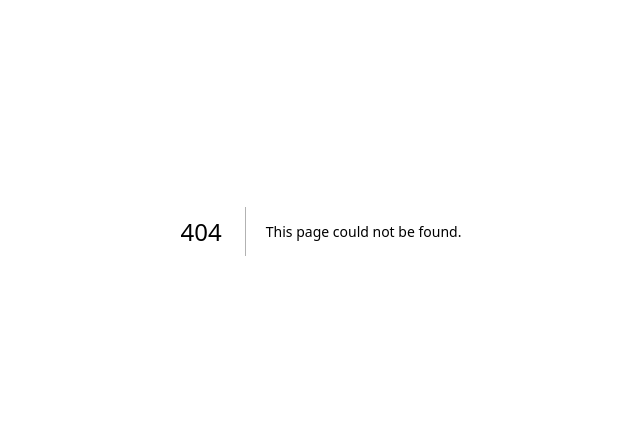
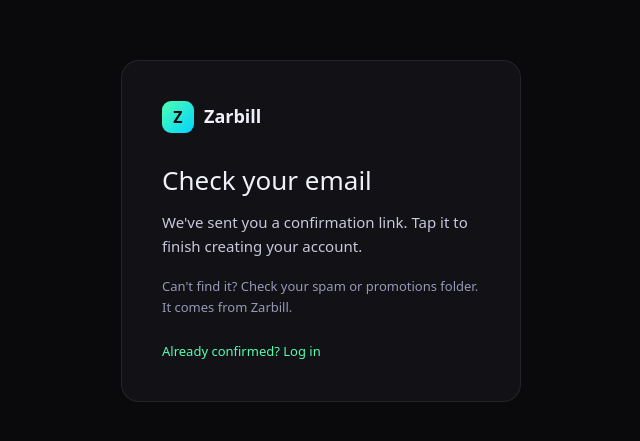
Before and after one commit to inkvoice-hq/inkvoice, a Next.js app: page /signup-complete in a window 1280 px wide. Before the commit this address had no page. Shown: the part 169-610 px from the top of the page, without its empty margins (319-959 px from the left). Built offline with nearby package versions, Linux system fonts and the light colour scheme.

Commit message:
Fix currencies on landing invoice example

```diff
--- a/app/login/page.tsx
+++ b/app/login/page.tsx
@@ -35,14 +35,13 @@
       const result = await action(formData);
       if (result?.error) {
         setError(result.error);
-      } else if (mode === "signup" && result?.redirectTo) {
+      } else if (mode === "signup") {
+        // Both paths land on a URL containing "signup-complete", which is
+        // what the Google Ads sign-up conversion looks for.
         await trackSignup();
-        window.location.assign(result.redirectTo);
-      } else if (mode === "signup") {
-        void trackSignup();
-        setPendingMsg(fromGenerator
-          ? "Almost done! Check your email and tap the confirmation link on this device. Your invoice will be waiting."
-          : "Check your email and tap the confirmation link to finish creating your account.");
+        window.location.assign(result?.redirectTo
+          ? result.redirectTo + "?signup-complete=1"
+          : "/signup-complete" + (fromGenerator ? "?from=generator" : ""));
       }
     });
   }
--- a/app/page.tsx
+++ b/app/page.tsx
@@ -94,8 +94,9 @@
               <div className="lp-landed">
                 <div className="lp-landed-h">Matched from your {isZA ? "Payoneer" : "Wise"} statement</div>
                 <div className="lp-landed-row"><span>Client paid</span><b>$2,060.00</b></div>
-                <div className="lp-landed-row"><span>Fees</span><b>{isZA ? "−R 712.40" : "−€19.40"}</b></div>
-                <div className="lp-landed-row lp-landed-tot"><span>Landed in your account</span><b>{isZA ? "R 33 186.20" : "€1,876.30"}</b></div>
+                <div className="lp-landed-row"><span>{isZA ? "Payoneer" : "Wise"} fee</span><b>{isZA ? "−$41.20" : "−$19.40"}</b></div>
+                <div className="lp-landed-row"><span>Converted at</span><b>{isZA ? "R 17.50 per $" : "€0.92 per $"}</b></div>
+                <div className="lp-landed-row lp-landed-tot"><span>Landed in your account</span><b>{isZA ? "R 35 329.00" : "€1,877.35"}</b></div>
               </div>
             </div>
           </div>
--- /dev/null
+++ b/app/signup-complete/page.tsx
@@ -0,0 +1,51 @@
+// app/signup-complete/page.tsx
+// Shown right after someone creates an account (before they confirm their
+// email). Its own URL lets Google Ads count a sign-up with a simple
+// "page URL contains signup-complete" rule; no extra code needed in Google.
+import type { Metadata } from "next";
+import Link from "next/link";
+
+export const metadata: Metadata = {
+  title: "Check your email — Zarbill",
+  robots: { index: false, follow: false },
+};
+
+export default async function SignupComplete({ searchParams }: { searchParams: Promise<{ from?: string }> }) {
+  const { from } = await searchParams;
+  const fromGenerator = from === "generator";
+  return (
+    <div style={wrap}>
+      <div style={card}>
+        <div style={{ display: "flex", alignItems: "center", gap: 10, marginBottom: 28 }}>
+          <div style={brandIcon}>Z</div>
+          <span style={{ fontSize: 18, fontWeight: 800 }}>Zarbill</span>
+        </div>
+        <h1 style={{ fontSize: 26, margin: "0 0 10px" }}>Check your email</h1>
+        <p style={{ color: "#c8c8dc", fontSize: 15, lineHeight: 1.6, margin: "0 0 18px" }}>
+          We&apos;ve sent you a confirmation link. Tap it{fromGenerator ? " on this device" : ""} to finish
+          creating your account{fromGenerator ? ", and your invoice will be waiting" : ""}.
+        </p>
+        <p style={{ color: "#9898b8", fontSize: 13, lineHeight: 1.6, margin: 0 }}>
+          Can&apos;t find it? Check your spam or promotions folder. It comes from Zarbill.
+        </p>
+        <p style={{ fontSize: 13, marginTop: 24 }}>
+          <Link href="/login" style={{ color: "#4fffb0", textDecoration: "none" }}>Already confirmed? Log in</Link>
+        </p>
+      </div>
+    </div>
+  );
+}
+
+const wrap: React.CSSProperties = {
+  minHeight: "100vh", display: "flex", alignItems: "center", justifyContent: "center",
+  background: "#0a0a0d", fontFamily: "system-ui, sans-serif", padding: 20,
+};
+const card: React.CSSProperties = {
+  background: "#111116", border: "1px solid rgba(255,255,255,0.08)", borderRadius: 18,
+  padding: 40, width: "100%", maxWidth: 400, color: "#f0f0f8",
+};
+const brandIcon: React.CSSProperties = {
+  width: 32, height: 32, borderRadius: 9, display: "flex", alignItems: "center",
+  justifyContent: "center", fontWeight: 800, color: "#0a0a0d",
+  background: "linear-gradient(135deg,#4fffb0,#00d4ff)",
+};
```
